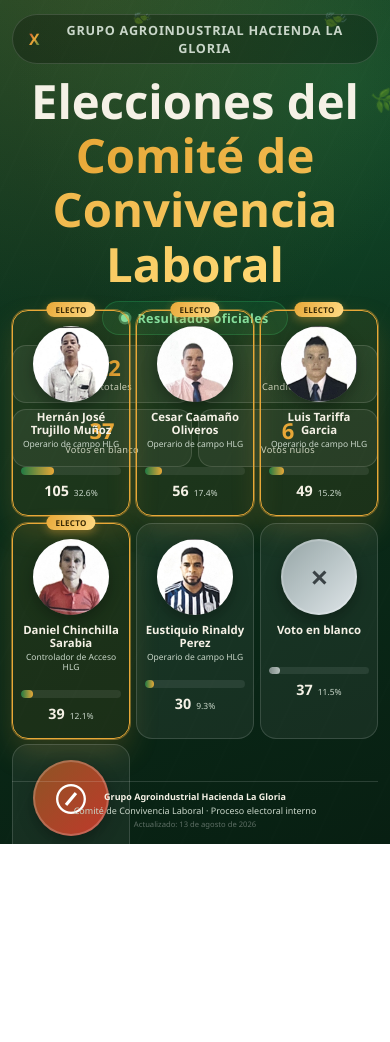
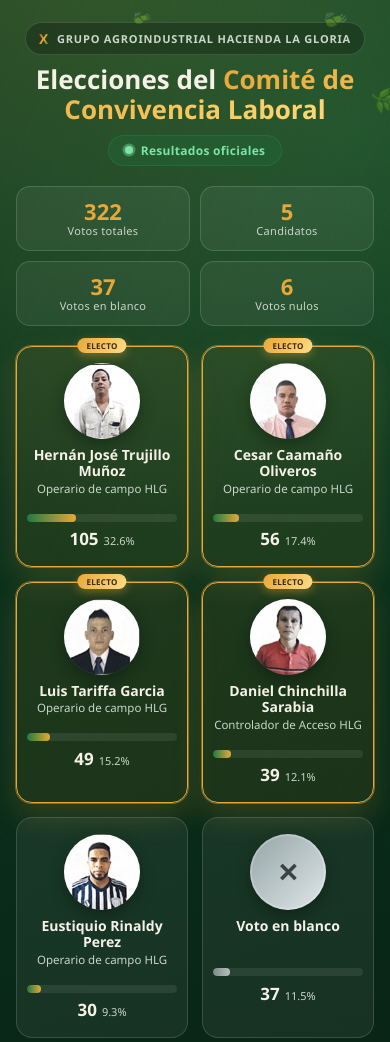
Before and after one commit to gaminuma06/HLG-COMITE-DE-CONVIVENCIA, a plain HTML site: page index.html in a window 390 px wide. Shown: the top 1042 px of the page. Before the commit the page ends 844 px from the top, so only its background shows below. Drawn offline with Linux system fonts and the light colour scheme.

Commit message:
Arreglar diseno responsive en moviles con scroll normal y tamanos legibles

```diff
--- a/index.html
+++ b/index.html
@@ -349,17 +349,51 @@
     color:rgba(255,255,255,0.35);
   }
 
-  @media (max-width:820px){
+  @media (max-width:900px){
     .candidates-grid{
       grid-template-columns:repeat(4, minmax(90px,1fr));
     }
     .stats{grid-template-columns:repeat(2,1fr);}
   }
 
-  @media (max-width:520px){
+  /* En celulares no cabe todo en una sola pantalla: permitimos scroll normal
+     y usamos tamaños fijos legibles en vez de las unidades vh ajustadas al escritorio. */
+  @media (max-width:640px){
+    html,body{ height:auto; overflow-y:auto; overflow-x:hidden; }
+
+    .app{
+      height:auto;
+      min-height:100dvh;
+      padding:22px 16px 32px;
+      gap:20px;
+    }
+
+    header{ gap:10px; }
+    .logo-x{ font-size:11px; padding:6px 13px; }
+    h1{ font-size:26px; }
+    .status-pill{ font-size:12px; padding:6px 16px; }
+
+    .stats{ grid-template-columns:repeat(2,1fr); gap:10px; }
+    .stat-card{ padding:12px 8px; }
+    .stat-value{ font-size:22px; }
+    .stat-label{ font-size:11px; }
+
+    .candidates{ flex:none; }
     .candidates-grid{
-      grid-template-columns:repeat(3, minmax(80px,1fr));
+      grid-template-columns:repeat(2, minmax(0,1fr));
+      gap:14px;
+      width:100%;
     }
+
+    .card{ padding:16px 10px; }
+    .photo-wrap{ width:76px; height:76px; }
+    .photo-wrap.special{ font-size:26px; }
+    .name{ font-size:14px; }
+    .role{ font-size:11.5px; }
+    .result-row .votos{ font-size:17px; }
+    .result-row .pct{ font-size:11px; }
+
+    footer{ margin-top:6px; }
   }
 </style>
 </head>
```
